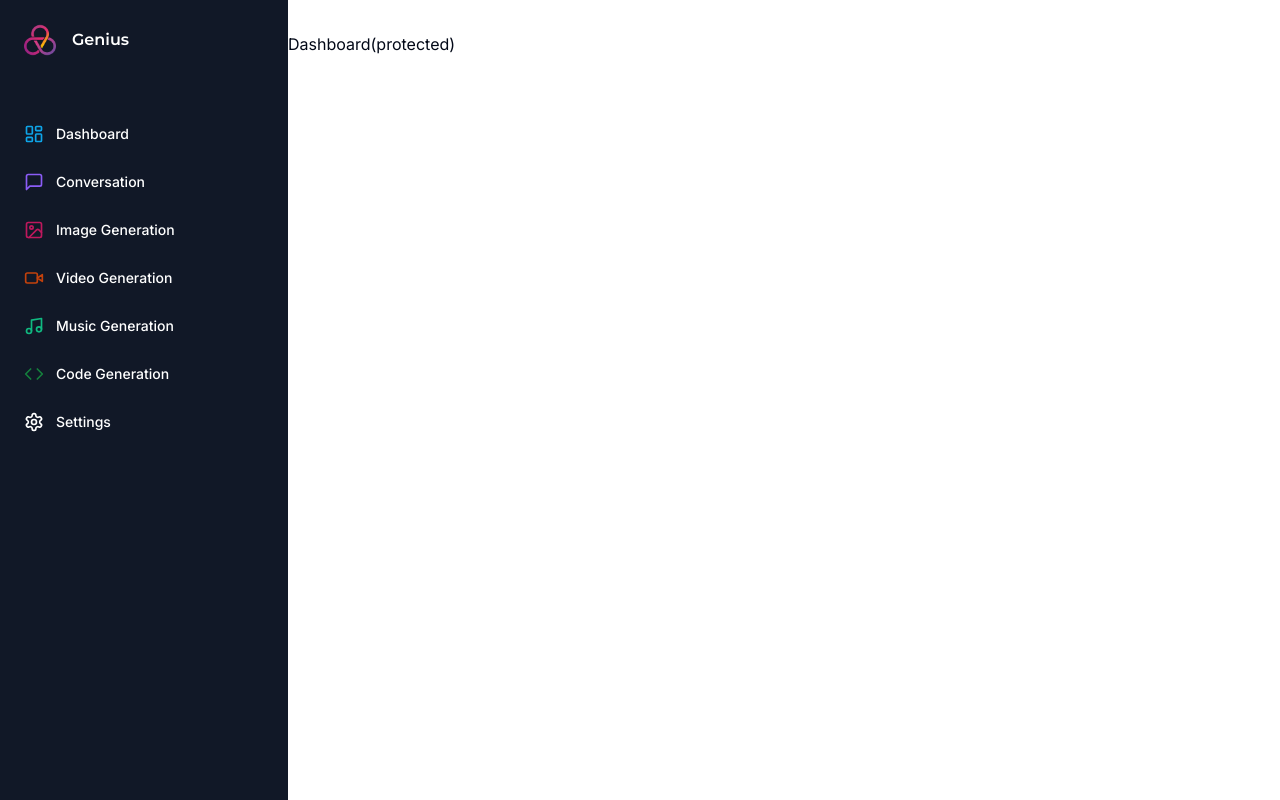
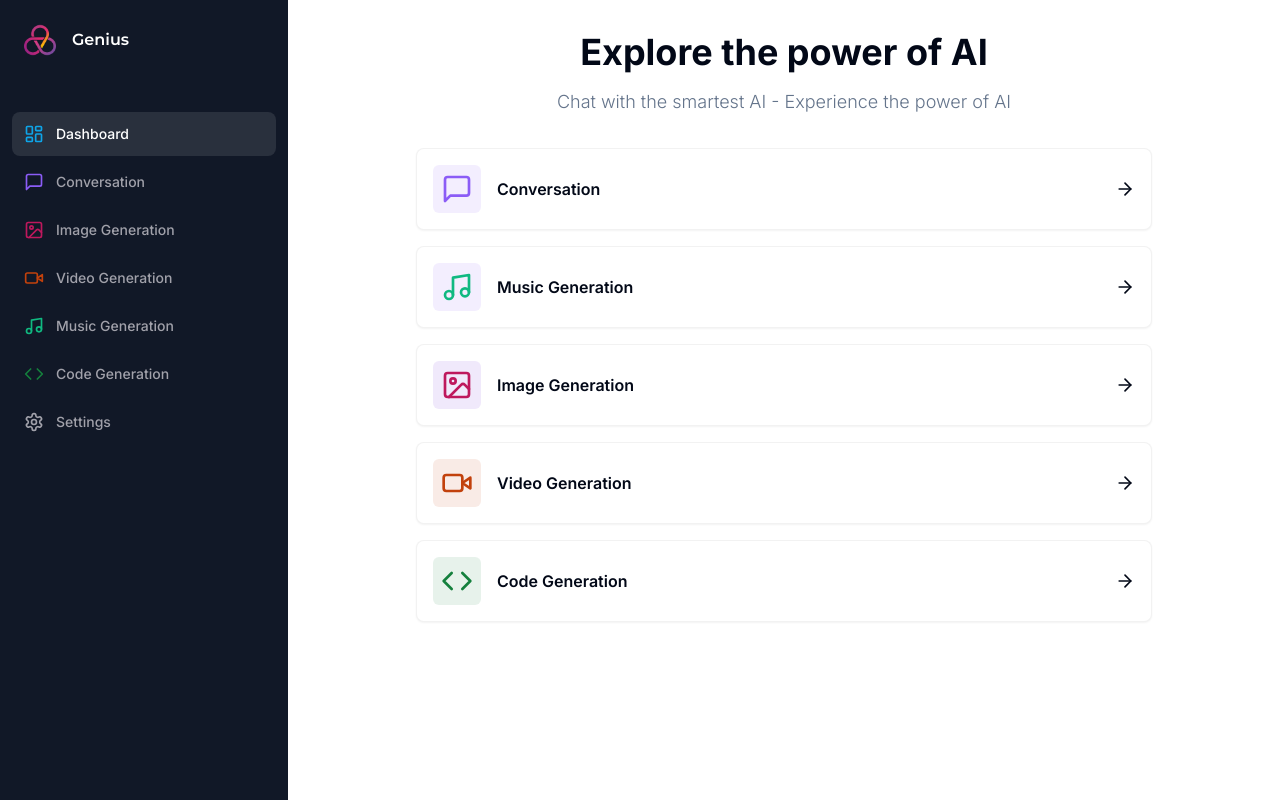
Before and after one commit to Kritarth2002/Ai_saas, a Next.js app: page /dashboard in a window 1280 px wide. Built offline with nearby package versions, Linux system fonts and the light colour scheme.

Commit message:
dashboard

```diff
--- a/app/(dashboard)/(routes)/dashboard/page.tsx
+++ b/app/(dashboard)/(routes)/dashboard/page.tsx
@@ -1,5 +1,83 @@
-import { UserButton } from "@clerk/nextjs";
+"use client";
+import { cn } from "@/lib/utils";
 
+import { Card } from "@/components/ui/card";
+import {
+  ArrowRight,
+  Code,
+  ImageIcon,
+  MessageSquare,
+  Music,
+  VideoIcon,
+} from "lucide-react";
+import { useRouter } from "next/navigation";
+
+const tools = [
+  {
+    label: "Conversation",
+    icon: MessageSquare,
+    color: "text-violet-500",
+    bgColor: "bg-violet-500/10",
+    href: "/conversation",
+  },
+  {
+    label: "Music Generation",
+    icon: Music,
+    color: "text-emerald-500",
+    bgColor: "bg-violet-500/10",
+    href: "/music",
+  },
+  {
+    label: "Image Generation",
+    icon: ImageIcon,
+    color: "text-pink-700",
+    bgColor: "bg-violet-700/10",
+    href: "/image",
+  },
+  {
+    label: "Video Generation",
+    icon: VideoIcon,
+    color: "text-orange-700",
+    bgColor: "bg-orange-700/10",
+    href: "/video",
+  },
+  {
+    label: "Code Generation",
+    icon: Code,
+    color: "text-green-700",
+    bgColor: "bg-green-700/10",
+    href: "/code",
+  },
+];
 export default function DashboardPage() {
-  return <div>Dashboard(protected)</div>;
+  const router = useRouter();
+  return (
+    <div>
+      <div className="mb-8 space-y-4">
+        <h2 className="text-2xl md:text-4xl font-bold text-center">
+          Explore the power of AI
+        </h2>
+        <p className="text-muted-foreground font-light text-sm md:text-lg text-center">
+          Chat with the smartest AI - Experience the power of AI
+        </p>
+      </div>
+      <div className="px-4 md:px-20 lg:px-32 space-y-4">
+        {tools.map((tool) => (
+          <Card
+            onClick={() => router.push(tool.href)}
+            key={tool.href}
+            className="p-4 border-black/5 flex items-center justify-between hover:shadow-md transition cursor-pointer"
+          >
+            <div className="flex items-center gap-x-4">
+              <div className={cn("p-2 w-fit rounded-md", tool.bgColor)}>
+                <tool.icon className={cn("w-8 h-8", tool.color)} />
+              </div>
+              <div className="font-semibold">{tool.label}</div>
+            </div>
+            <ArrowRight className="w-5 h-5" />
+          </Card>
+        ))}
+      </div>
+    </div>
+  );
 }
--- a/components/mobile-sidebar.tsx
+++ b/components/mobile-sidebar.tsx
@@ -3,8 +3,13 @@ import { Menu } from "lucide-react";
 import { Button } from "@/components/ui/button";
 import { Sheet, SheetContent, SheetTrigger } from "@/components/ui/sheet";
 import Sidebar from "@/components/sidebar";
-
+import { useState, useEffect } from "react";
 const MobileSidebar = () => {
+  const [isMounted, setIsMounted] = useState(false);
+  useEffect(() => {
+    setIsMounted(true);
+  }, []);
+  if (!isMounted) return null;
   return (
     <Sheet>
       <SheetTrigger>
--- a/components/sidebar.tsx
+++ b/components/sidebar.tsx
@@ -3,6 +3,7 @@
 import { cn } from "@/lib/utils";
 import { Montserrat } from "next/font/google";
 import Image from "next/image";
+import { usePathname } from "next/navigation";
 import {
   LayoutDashboard,
   MessageSquare,
@@ -58,6 +59,7 @@ const routes = [
   },
 ];
 const Sidebar = () => {
+  const pathname = usePathname();
   return (
     <div className="space-y-4 py-4 flex flex-col h-full bg-[#111827] text-white">
       <div className="px-3 py-2 flex-1">
@@ -74,7 +76,12 @@ const Sidebar = () => {
             <Link
               href={route.href}
               key={route.href}
-              className="text-sm group flex p-3 w-full justify-start font-medium cursor-pointer hover:text-white hover:bg-white/10 rounded-lg transition"
+              className={cn(
+                "text-sm group flex p-3 w-full justify-start font-medium cursor-pointer hover:text-white hover:bg-white/10 rounded-lg transition",
+                pathname === route.href
+                  ? "text-white bg-white/10"
+                  : "text-zinc-400"
+              )}
             >
               <div className="flex items-center flex-1">
                 <route.icon className={cn("h-5 w-5 mr-3", route.color)} />
--- /dev/null
+++ b/components/ui/card.tsx
@@ -0,0 +1,79 @@
+import * as React from "react"
+
+import { cn } from "@/lib/utils"
+
+const Card = React.forwardRef<
+  HTMLDivElement,
+  React.HTMLAttributes<HTMLDivElement>
+>(({ className, ...props }, ref) => (
+  <div
+    ref={ref}
+    className={cn(
+      "rounded-lg border bg-card text-card-foreground shadow-sm",
+      className
+    )}
+    {...props}
+  />
+))
+Card.displayName = "Card"
+
+const CardHeader = React.forwardRef<
+  HTMLDivElement,
+  React.HTMLAttributes<HTMLDivElement>
+>(({ className, ...props }, ref) => (
+  <div
+    ref={ref}
+    className={cn("flex flex-col space-y-1.5 p-6", className)}
+    {...props}
+  />
+))
+CardHeader.displayName = "CardHeader"
+
+const CardTitle = React.forwardRef<
+  HTMLParagraphElement,
+  React.HTMLAttributes<HTMLHeadingElement>
+>(({ className, ...props }, ref) => (
+  <h3
+    ref={ref}
+    className={cn(
+      "text-2xl font-semibold leading-none tracking-tight",
+      className
+    )}
+    {...props}
+  />
+))
+CardTitle.displayName = "CardTitle"
+
+const CardDescription = React.forwardRef<
+  HTMLParagraphElement,
+  React.HTMLAttributes<HTMLParagraphElement>
+>(({ className, ...props }, ref) => (
+  <p
+    ref={ref}
+    className={cn("text-sm text-muted-foreground", className)}
+    {...props}
+  />
+))
+CardDescription.displayName = "CardDescription"
+
+const CardContent = React.forwardRef<
+  HTMLDivElement,
+  React.HTMLAttributes<HTMLDivElement>
+>(({ className, ...props }, ref) => (
+  <div ref={ref} className={cn("p-6 pt-0", className)} {...props} />
+))
+CardContent.displayName = "CardContent"
+
+const CardFooter = React.forwardRef<
+  HTMLDivElement,
+  React.HTMLAttributes<HTMLDivElement>
+>(({ className, ...props }, ref) => (
+  <div
+    ref={ref}
+    className={cn(" flex items-center p-6 pt-0", className)}
+    {...props}
+  />
+))
+CardFooter.displayName = "CardFooter"
+
+export { Card, CardHeader, CardFooter, CardTitle, CardDescription, CardContent }
```
